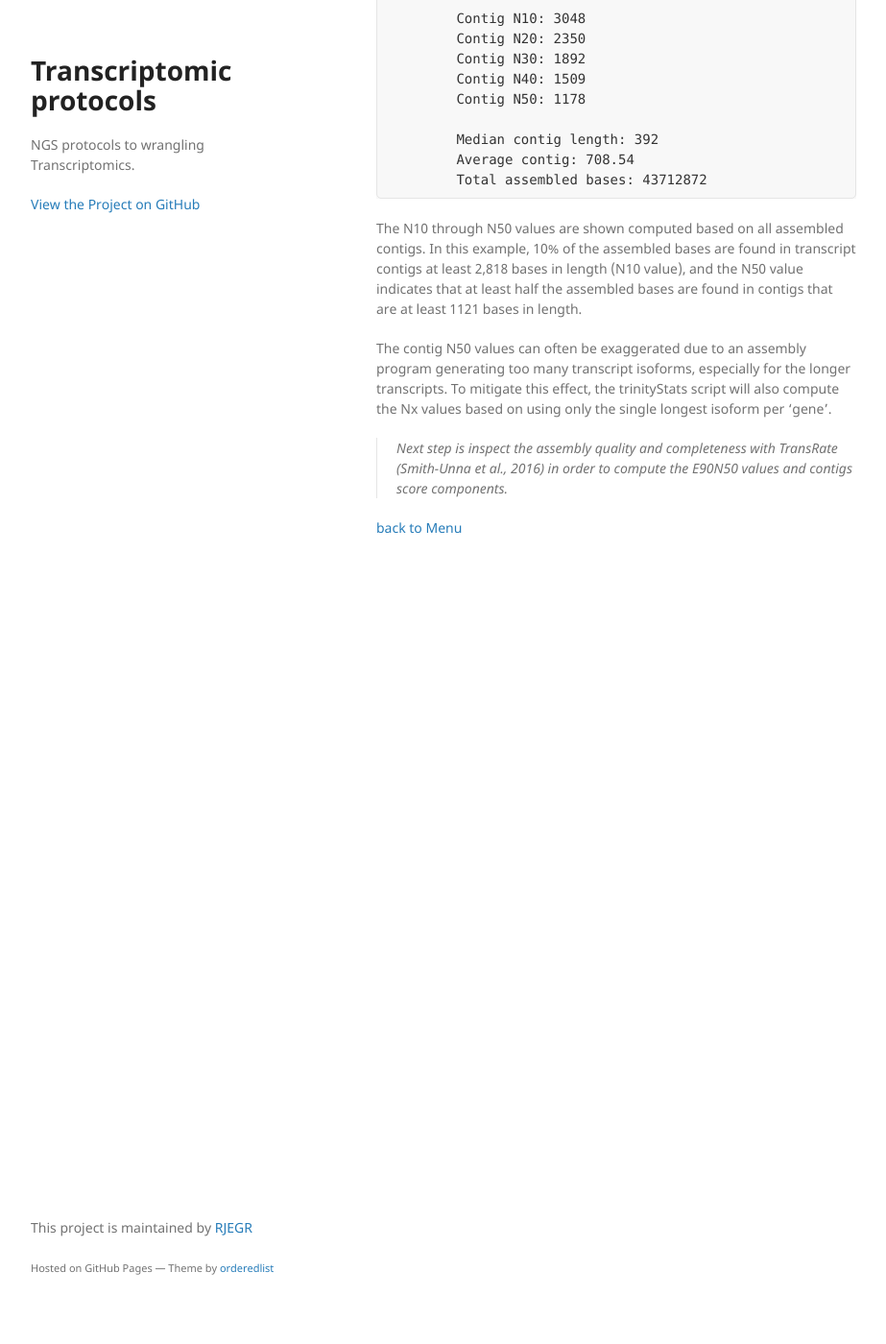
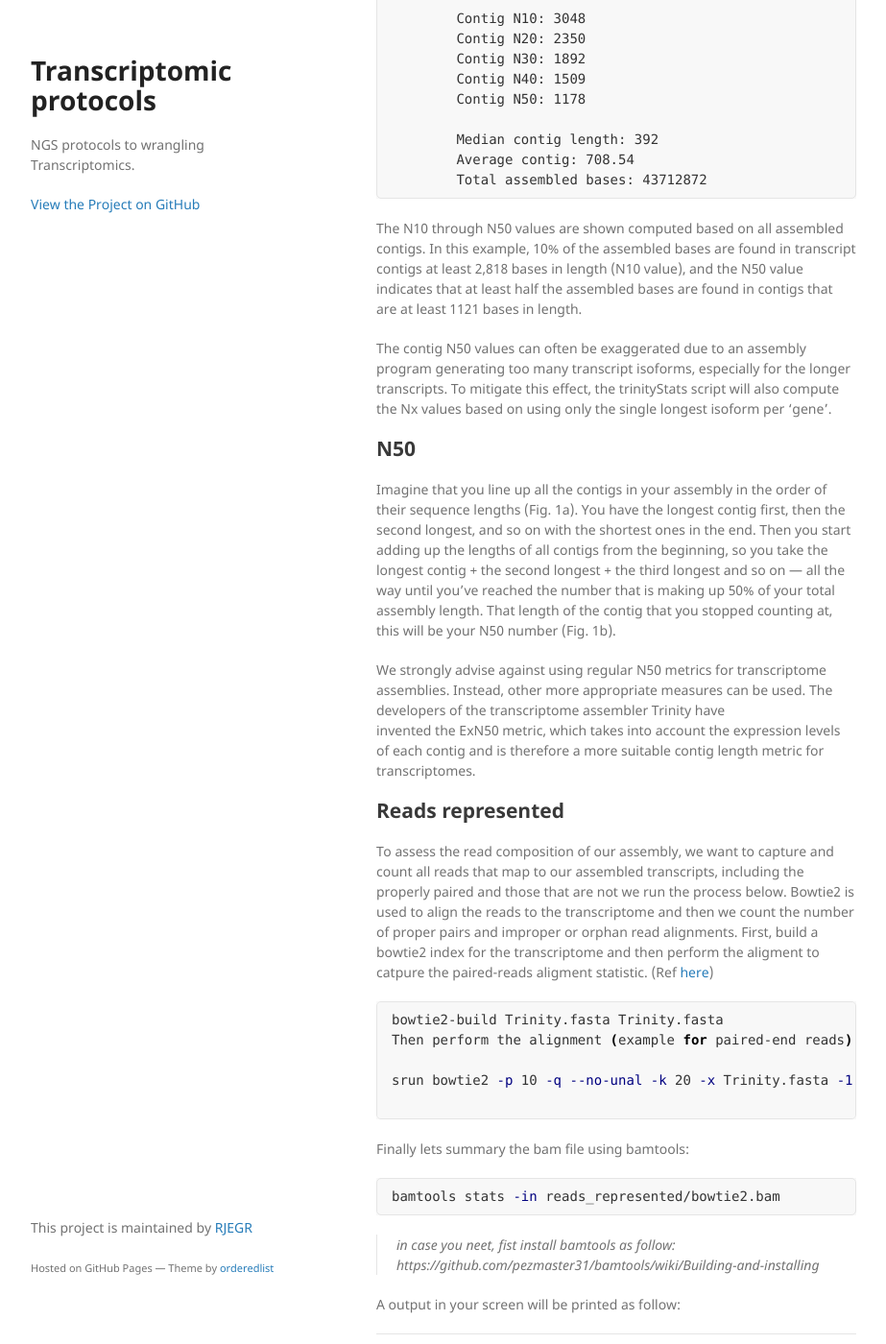
Before and after one commit to RJEGR/Transcriptomics, a Jekyll site: the page built from markdown/denovo-Assembly.md, in a window 1280 px wide and 1400 px high, scrolled down 2457 px. Shown: the whole window at 96% size, without its empty margins (178-1101 px from the left). Built offline with Jekyll 4.4.1, drawn with Linux system fonts in a browser that asks for light colours; some of the changed text lies outside the part shown.

Commit message:
Friday
Assembly analysis

````diff
--- a/markdown/denovo-Assembly.md
+++ b/markdown/denovo-Assembly.md
@@ -106,6 +106,67 @@ The N10 through N50 values are shown computed based on all assembled contigs. In
 The contig N50 values can often be exaggerated due to an assembly program generating too many transcript isoforms, especially for the longer transcripts. To mitigate this effect, the trinityStats script will also compute the Nx values based on using only the single longest isoform per 'gene'.
 
 
+## N50
+
+Imagine that you line up all the contigs in your assembly in the order of their sequence lengths (Fig. 1a). You have the longest contig first, then the second longest, and so on with the shortest ones in the end. Then you start adding up the lengths of all contigs from the beginning, so you take the longest contig + the second longest + the third longest and so on — all the way until you’ve reached the number that is making up 50% of your total assembly length. That length of the contig that you stopped counting at, this will be your N50 number (Fig. 1b).
+
+We strongly advise against using regular N50 metrics for transcriptome assemblies. Instead, other more appropriate measures can be used. The developers of the transcriptome assembler Trinity have invented the ExN50 metric, which takes into account the expression levels of each contig and is therefore a more suitable contig length metric for transcriptomes.
+
+## Reads represented
+
+To assess the read composition of our assembly, we want to capture and count all reads that map to our assembled transcripts, including the properly paired and those that are not we run the process below. Bowtie2 is used to align the reads to the transcriptome and then we count the number of proper pairs and improper or orphan read alignments. First, build a bowtie2 index for the transcriptome and then perform the aligment to catpure the paired-reads aligment statistic. (Ref [here](https://github.com/trinityrnaseq/trinityrnaseq/wiki/RNA-Seq-Read-Representation-by-Trinity-Assembly))
+
+
+```bash
+bowtie2-build Trinity.fasta Trinity.fasta
+Then perform the alignment (example for paired-end reads) to just capture the read alignment statistics.
+
+srun bowtie2 -p 10 -q --no-unal -k 20 -x Trinity.fasta -1 R1.P.qtrim.fq -2 R2.P.qtrim.fq | samtools view -@10 -Sb -o ./bowtie2.bam
+
+```
+
+Finally lets summary the bam file using bamtools:
+
+```bash
+bamtools stats -in reads_represented/bowtie2.bam
+```
+
+> in case you neet, fist install bamtools as follow: https://github.com/pezmaster31/bamtools/wiki/Building-and-installing
+
+A output in your screen will be printed as follow:
+
+---
+
+Stats for BAM file(s):
+
+---
+
+Total reads:       13970909
+
+Mapped reads:      13970909	(100%)
+
+Forward strand:    6885283	(49.283%)
+
+Reverse strand:    7085626	(50.717%)
+
+Failed QC:         0	(0%)
+
+Duplicates:        0	(0%)
+
+Paired-end reads:  13970909	(100%)
+
+'Proper-pairs':    11803698	(84.4877%)
+
+Both pairs mapped: 13127153	(93.9606%)
+
+Read 1:            7037955
+
+Read 2:            6932954
+
+Singletons:        843756	(6.03938%)
+
+
+
 > Next step is inspect the assembly quality and completeness with TransRate (Smith-Unna et al., 2016) in order to compute the E90N50 values and contigs score components.
 
 [back to Menu](../)
````
Also changed, not shown: markdown/transrate.md (+18 -0 lines).
